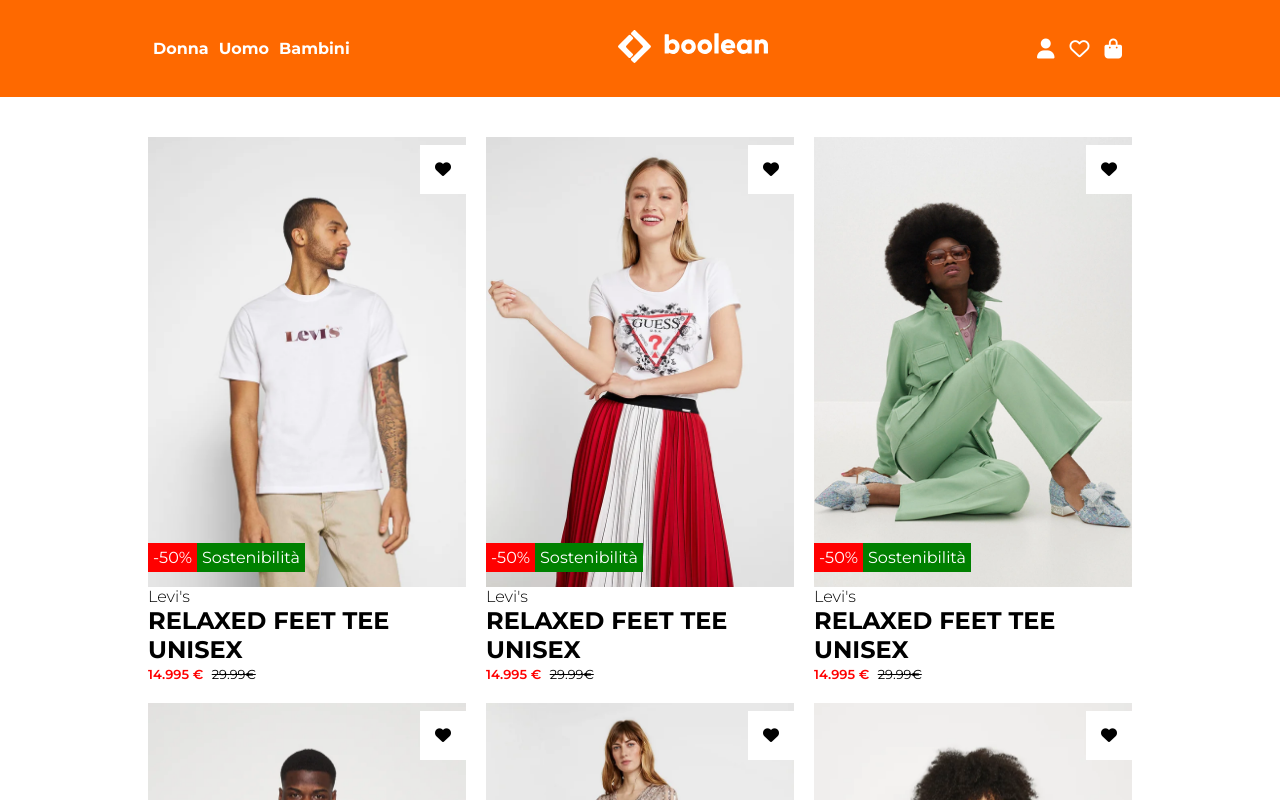
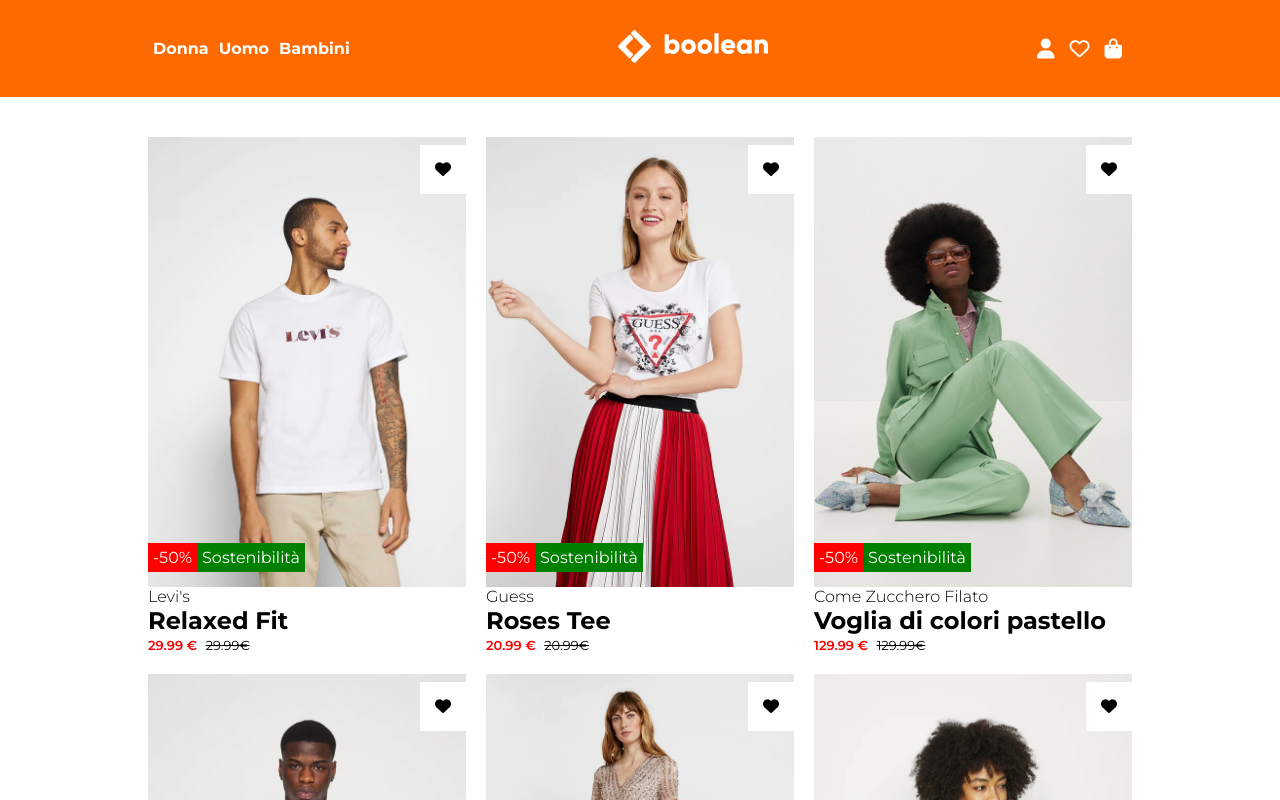
Before and after one commit to casalaspro/vite-boolando, a Vue app: page / in a window 1280 px wide. Shown: the top 800 px of the page. Built offline with nearby package versions, Linux system fonts and the light colour scheme.

Commit message:
ADD - props for card

```diff
--- a/src/components/appCard.vue
+++ b/src/components/appCard.vue
@@ -1,8 +1,23 @@
 <template>
-
-
-
-
+  <div class="card border-black col-4">
+    <div class="card--image border-black">
+      <img :src="getImagePath(frontImage)" alt="">
+      <img :src="getImagePath(backImage)" alt="">
+      <span class="favorites-icon"><i class="fa-solid fa-heart"></i></span>
+      <div class="badges white">
+        <span class="badge discount-percentage">-50&percnt;</span>
+        <span class="badge eco-badge">Sostenibilità</span>
+      </div>
+    </div>
+    <div class="card--titles">
+      <h4 class="brand-title">{{ brand }}</h4>
+      <h2 class="product-name">{{ name }}</h2>
+      <div class="price">
+        <span class="price-text price-now">{{ price }} &euro;
+        </span><span class="price-text price-old">{{ price }}&euro;</span>
+      </div>
+    </div>
+  </div>
 </template>
 
 
@@ -15,11 +30,26 @@
     }
   },
   methods:{
-
+    getImagePath(img){
+      return new URL(`../assets/${img}`, import.meta.url).href
+    },
+    getActualPrice(discount, oldPrice){
+      return oldPrice-(oldPrice/100*discount)
+    }
   },
   props:{
-
+    id: Number,
+    frontImage: String,
+    backImage: String,
+    brand: String,
+    name: String,
+    price: Number,
+    isInFavorites: Boolean,
+    badges: Array,
   },
+  mounted(){
+    console.log(this.id);
+  }
 }
 
 
--- a/src/components/appMain.vue
+++ b/src/components/appMain.vue
@@ -1,73 +1,79 @@
 <script>
+
+  import appCard from "./appCard.vue";
+  import dbProduct from "../assets/db.json";
+
   export default{
     data(){
       return{
-        products: [
-        {
-          firstImage: "1.webp",
-          secondImage: "1b.webp",
-          titleProduct: "RELAXED FEET TEE UNISEX",
-          brandProduct: "Levi's",
-          discount: 50,
-          oldPrice: 29.99,
-          attribute: "Sostenibilità"
-        },
-        {
-          firstImage: "2.webp",
-          secondImage: "2b.webp",
-          titleProduct: "RELAXED FEET TEE UNISEX",
-          brandProduct: "Levi's",
-          discount: 50,
-          oldPrice: 29.99,
-          attribute: "Sostenibilità"
-        },
-        {
-          firstImage: "3.webp",
-          secondImage: "3b.webp",
-          titleProduct: "RELAXED FEET TEE UNISEX",
-          brandProduct: "Levi's",
-          discount: 50,
-          oldPrice: 29.99,
-          attribute: "Sostenibilità"
-        },
-        {
-          firstImage: "4.webp",
-          secondImage: "4b.webp",
-          titleProduct: "RELAXED FEET TEE UNISEX",
-          brandProduct: "Levi's",
-          discount: 50,
-          oldPrice: 29.99,
-          attribute: "Sostenibilità"
-        },
-        {
-          firstImage: "5.webp",
-          secondImage: "5b.webp",
-          titleProduct: "RELAXED FEET TEE UNISEX",
-          brandProduct: "Levi's",
-          discount: 50,
-          oldPrice: 29.99,
-          attribute: "Sostenibilità"
-        },
-        {
-          firstImage: "6.webp",
-          secondImage: "6b.webp",
-          titleProduct: "RELAXED FEET TEE UNISEX",
-          brandProduct: "Levi's",
-          discount: 50,
-          oldPrice: 29.99,
-          attribute: "Sostenibilità"
-        }
-        ]
+        products: dbProduct.products,
+        // products: [
+        // {
+        //   firstImage: "1.webp",
+        //   secondImage: "1b.webp",
+        //   titleProduct: "RELAXED FEET TEE UNISEX",
+        //   brandProduct: "Levi's",
+        //   discount: 50,
+        //   oldPrice: 29.99,
+        //   attribute: "Sostenibilità"
+        // },
+        // {
+        //   firstImage: "2.webp",
+        //   secondImage: "2b.webp",
+        //   titleProduct: "RELAXED FEET TEE UNISEX",
+        //   brandProduct: "Levi's",
+        //   discount: 50,
+        //   oldPrice: 29.99,
+        //   attribute: "Sostenibilità"
+        // },
+        // {
+        //   firstImage: "3.webp",
+        //   secondImage: "3b.webp",
+        //   titleProduct: "RELAXED FEET TEE UNISEX",
+        //   brandProduct: "Levi's",
+        //   discount: 50,
+        //   oldPrice: 29.99,
+        //   attribute: "Sostenibilità"
+        // },
+        // {
+        //   firstImage: "4.webp",
+        //   secondImage: "4b.webp",
+        //   titleProduct: "RELAXED FEET TEE UNISEX",
+        //   brandProduct: "Levi's",
+        //   discount: 50,
+        //   oldPrice: 29.99,
+        //   attribute: "Sostenibilità"
+        // },
+        // {
+        //   firstImage: "5.webp",
+        //   secondImage: "5b.webp",
+        //   titleProduct: "RELAXED FEET TEE UNISEX",
+        //   brandProduct: "Levi's",
+        //   discount: 50,
+        //   oldPrice: 29.99,
+        //   attribute: "Sostenibilità"
+        // },
+        // {
+        //   firstImage: "6.webp",
+        //   secondImage: "6b.webp",
+        //   titleProduct: "RELAXED FEET TEE UNISEX",
+        //   brandProduct: "Levi's",
+        //   discount: 50,
+        //   oldPrice: 29.99,
+        //   attribute: "Sostenibilità"
+        // }
+        // ]
       }
     },
+    components:{
+      appCard,
+    },
     methods:{
-      getImagePath(img){
-      return new URL(`../assets/${img}`, import.meta.url).href
-      },
-      getActualPrice(discount, oldPrice){
-        return oldPrice-(oldPrice/100*discount)
-      }
+
     },
+    beforeMount(){
+      console.log(this.products);
+    }
 
   }
 </script>
@@ -78,28 +84,20 @@
       <div class="container">
         <div class="row">
 
-          <div v-for="product in products" class="card border-black col-4">
 
-            <div class="card--image border-black">
-              <img :src="getImagePath(product.firstImage)" alt="">
-              <img :src="getImagePath(product.secondImage)" alt="">
-              <span class="favorites-icon"><i class="fa-solid fa-heart"></i></span>
-              <div class="badges white">
-                <span class="badge discount-percentage">-{{ product.discount }}&percnt;</span>
-                <span class="badge eco-badge">{{ product.attribute }}</span>
-              </div>
-            </div>
 
-            <div class="card--titles">
-              <h4 class="brand-title">{{ product.brandProduct }}</h4>
-              <h2 class="product-name">{{ product.titleProduct }}</h2>
-              <div class="price">
-                <span class="price-text price-now">{{ getActualPrice(product.discount, product.oldPrice) }} &euro;
-                </span><span class="price-text price-old">{{ product.oldPrice }}&euro;</span>
-              </div>
-            </div>
+            <appCard v-for="product in products" :id="product.id"
+            :frontImage="product.frontImage"
+            :backImage="product.backImage"
+            :brand="product.brand"
+            :name="product.name"
+            :price="product.price"
+            :isInFavorites="product.isInFavorites"
+            :badges="product.badges"
+            />
 
-          </div>
+
+
 
         </div>
       </div>
```
